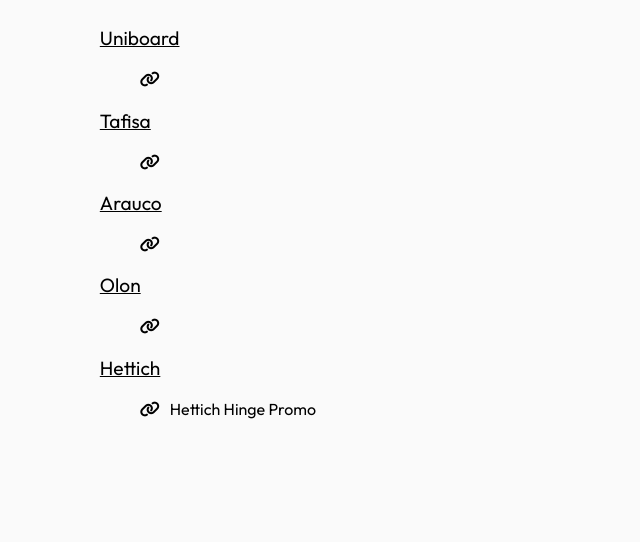
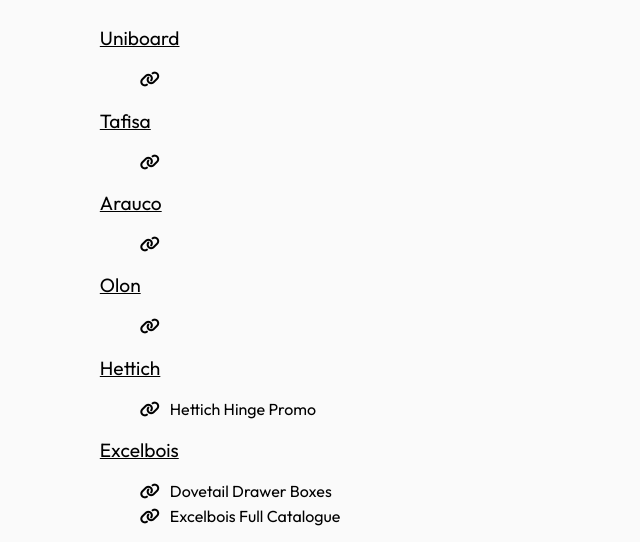
Before and after one commit to buryott1881/showroom-pdf, a plain HTML site: page index.html in a window 1280 px wide. Shown: the part 377-919 px from the top of the page, without its empty margins (161-801 px from the left). Before the commit the page ends 812 px from the top, so only its background shows below. Drawn offline with Linux system fonts and the light colour scheme.

Commit message:
Excelbois Update

```diff
--- a/index.html
+++ b/index.html
@@ -35,6 +35,11 @@ Showroom Directory
 	<ul class="list">
 		<li><i class="fa-solid fa-link"></i><a href="hettich-p001-b.pdf" target="_blank">Hettich Hinge Promo</a></li>
 	</ul>
+	<p class="list-header">Excelbois</p>
+	<ul class="list">
+		<li><i class="fa-solid fa-link"></i><a href="excelbois-p001-b.pdf" target="_blank">Dovetail Drawer Boxes</a></li>
+		<li><i class="fa-solid fa-link"></i><a href="https://www.excelbois.ca/images/Excelbois_Catalogue2018.pdf" target="_blank">Excelbois Full Catalogue</a></li>
+	</ul>
 </div>
 </body>
 </html>
--- a/main.css
+++ b/main.css
@@ -33,6 +33,9 @@ body {
 .list {
 	list-style-type: none;
 }
+.list li {
+	margin: 5px 0;
+}
 .list li a {
 	text-decoration: none;
 	color: black;
```
Also changed, not shown: 1 other file.
